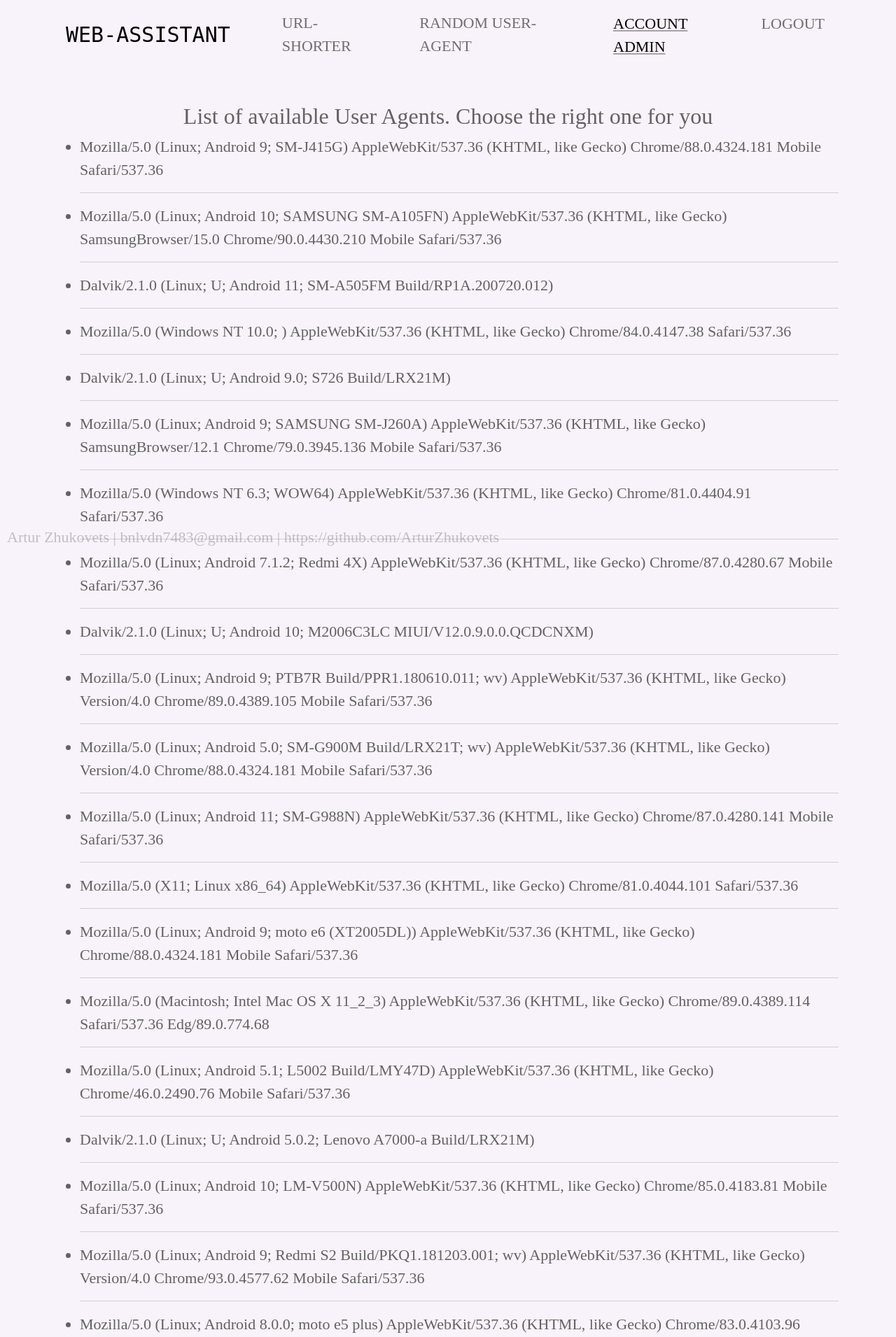
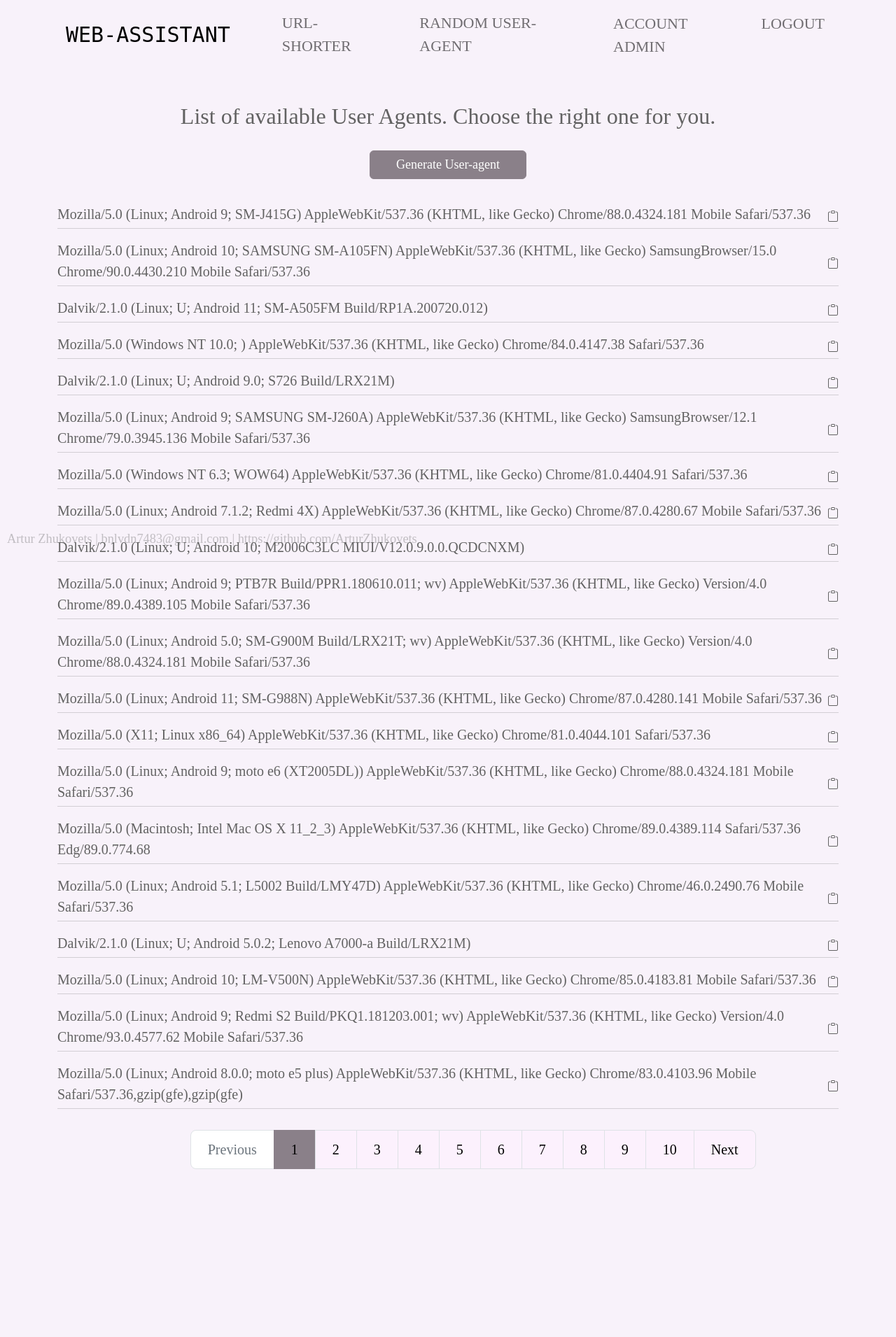
Before and after one commit to ArturZhukovets/Web-assistant, a Django app: page /user-agent/ in a window 1280 px wide. Shown: the top 1911 px of the page at 70% size. After the commit the page ends 1671 px from the top, so only its background shows below. Run offline with Django 4.2, Linux system fonts and the light colour scheme; a user stored in the database is signed in; data comes from the database, SQL or seed files in the repository; both versions use the stored data as it was after the commit; some libraries are stand-ins or nearby versions.

Commit message:
[upd 6] working with work with markup and styles

```diff
--- a/web_assistant/fake_user_agent/templates/fake_user_agent/user_agent.html
+++ b/web_assistant/fake_user_agent/templates/fake_user_agent/user_agent.html
@@ -6,7 +6,7 @@
 {% block greetings %}
     <div class="home">
         {% if user.is_authenticated %}
-        <h2>List of available User Agents. Choose the right one for you </h2>
+        <h2>List of available User Agents. Choose the right one for you. </h2>
         {% else %}
         <h2>HI! Welcome to my application that allows you to simplify your interactions with the web.  For further work on the site you need to <strong><a class="nav-item" href="{% url 'login' %}">log in</a></strong> or <strong><a
                 class="nav-item" href="{% url 'register' %}">registration</a></strong>. </h2>
@@ -14,15 +14,39 @@
     </div>
 
 {% if user.is_authenticated %}
+<div class="form_to_random_ua">
+        <form method="post">
+            {% csrf_token %}
+            <button class="btn btn-dark" type="submit">Generate User-agent</button>
+        </form>
+        {% if random_obj %}
+        <h2>{{random_obj.full_ua}}</h2>
+        {% endif %}
+    </div>
 <div class="block-content">
-    <ul>
+
+    <ul class="ua_list">
         {% for ua in page.object_list %}
-        <li>{{ ua.full_ua }}</li><hr>
+        <li>
+            <div>
+                {{ ua.full_ua }}
+                <button onclick="myFunction()" class="without_styles"><svg  xmlns="http://www.w3.org/2000/svg" width="16" height="16" fill="currentColor"
+                     class="bi bi-clipboard tooltiptext" viewBox="0 0 16 16">
+
+                        <path d="M4 1.5H3a2 2 0 0 0-2 2V14a2 2 0 0 0 2 2h10a2 2 0 0 0 2-2V3.5a2 2 0 0 0-2-2h-1v1h1a1 1 0 0 1 1 1V14a1 1 0 0 1-1 1H3a1 1 0 0 1-1-1V3.5a1 1 0 0 1 1-1h1v-1z"/>
+                        <path d="M9.5 1a.5.5 0 0 1 .5.5v1a.5.5 0 0 1-.5.5h-3a.5.5 0 0 1-.5-.5v-1a.5.5 0 0 1 .5-.5h3zm-3-1A1.5 1.5 0 0 0 5 1.5v1A1.5 1.5 0 0 0 6.5 4h3A1.5 1.5 0 0 0 11 2.5v-1A1.5 1.5 0 0 0 9.5 0h-3z"/>
+                </svg> </button>
+
+            </div>
+        </li>
+
+        <hr>
 
         {% endfor %}
     </ul>
+    <div class="pag">
     {% include 'include/paginator.html' %}
+    </div>
 </div>
-
 {% endif %}
 {% endblock%}
--- a/web_assistant/fake_user_agent/views.py
+++ b/web_assistant/fake_user_agent/views.py
@@ -1,6 +1,7 @@
 from django.shortcuts import render
 from .models import FakeUserAgent
 from django.core.paginator import Paginator
+from random import randint
 
 
 def user_agent(request):
@@ -20,11 +21,17 @@
         next_url = f'?page={page.next_page_number()}'
     else:
         next_url = ''
+
     context = {
         'page': page,
         'is_paginated': is_paginated,
         'next': next_url,
         'prev': prev_url
     }
+    if request.method == 'POST':
+        random_index_ua = randint(1, len(FakeUserAgent.objects.all()))
+        random_obj = FakeUserAgent.objects.get(id=random_index_ua)
+        context['random_obj'] = random_obj
+        return render(request, 'fake_user_agent/user_agent.html', context)
 
     return render(request, 'fake_user_agent/user_agent.html', context)
--- a/web_assistant/shorter/forms.py
+++ b/web_assistant/shorter/forms.py
@@ -6,7 +6,7 @@
     class Meta:
         model = Url
         fields = ('source_url', )
-        labels = {'source_url': 'enter url'}
+        labels = {'source_url': 'Enter your long url'}
         widgets = {
             'source_url': TextInput(attrs={
                 'class': 'form-control',
--- a/web_assistant/static/css/base.css
+++ b/web_assistant/static/css/base.css
@@ -69,6 +69,9 @@
 .btn-dark {
     width: 20%;
     font-size: large;
+    background-color: #8a8089;
+    border-color: #8a8089;
+}
 }
 
 .user {
@@ -113,6 +116,7 @@
     color: #6262625c;
     position: fixed;
     bottom: 0;
+    font-size: smaller;
 }
 footer a {
     color: #6262625c;
@@ -121,4 +125,97 @@
 
 div .shorter-content {
     text-align: center;
+    width: 60%;
+    margin-left: 20%;
 }
+
+div .shorter-content label {
+        margin-bottom: 15px;
+        color: black;
+}
+
+div .shorter-content input {
+    height: 49.75px;
+}
+div .shorter-content h1 {
+    margin-top: 15px;
+}
+
+div .short_url {
+    display: flex;
+    justify-content: space-between;
+}
+
+div .list-shorter {
+    margin-top: 40px;
+}
+div .list-shorter h3 {
+    margin-bottom: 30px;
+    font-size: 1.5rem;
+}
+
+div .list-shorter ul {
+    list-style-type: none;
+    padding-left: 0px;
+    font-size: smaller;
+}
+
+.ua_list {
+    font-size: 20px;
+    list-style-type: none;
+    padding-left: 0px;
+}
+
+.ua_list div {
+    display: flex;
+    justify-content: space-between;
+}
+.ua_list hr {
+    margin-top: 5px;
+}
+
+.form_to_random_ua form {
+    margin-top: 30px;
+    margin-bottom: 35px;
+    text-align: center;
+}
+
+.form_to_random_ua h2 {
+    font-size: 1.7rem;
+    color: black;
+    margin-bottom: 25px;
+}
+
+
+.navi a {
+    color:  black;
+    background-color: #fcf1fd;
+}
+
+.navi a:hover {
+    color:  white;
+    background-color: #8a8089;
+}
+
+
+.test a {
+    background-color: #8a8089;
+    border-color: #8a8089;
+
+}
+
+.pag {
+    margin-top: 30px;
+    margin-left: 17%;
+}
+
+.without_styles {
+  padding: 0;
+  border: none;
+  font: inherit;
+  color: inherit;
+  background-color: transparent;
+  /* отображаем курсор в виде руки при наведении; некоторые
+  считают, что необходимо оставлять стрелочный вид для кнопок */
+  cursor: pointer;
+}
--- a/web_assistant/templates/base.html
+++ b/web_assistant/templates/base.html
@@ -12,6 +12,7 @@
     <title>{% block title %}{% endblock %}</title>
 </head>
 <body>
+
 <!--NAVBAR-->
 <header>
     <div class="container">
--- a/web_assistant/templates/home.html
+++ b/web_assistant/templates/home.html
@@ -23,6 +23,7 @@
 
 {% block agent %}
 <h2><a href="{% url 'user_agent' %}">RANDOM USER-AGENT</a></h2>
-<p>These are applications for randomly generating a user agent for your requests.
-Here you can get any user agent you like and use it for your needs. Our database contains a large number of User agents for every taste. It can also be randomly generated.</p>
+<p>These is an application for creating random generation of User Agents.
+Here you can get any user agent you like and use it for your needs. Our database contains a large number of User agents for every taste. It can also be randomly generated, you just need to click on the button and get a new User-Agent!
+</p>
 {% endblock %}
--- /dev/null
+++ b/web_assistant/templates/include/paginator.html
@@ -0,0 +1,32 @@
+
+{% if is_paginated %}
+
+<nav class="navi" aria-label="">
+    <ul class="pagination pagination-lg">
+        <li class="page-item {% if not prev %} disabled {% endif %} ">
+            <a href="{{prev}}" class="page-link">Previous</a>
+        </li>
+
+        {% for n in page.paginator.page_range %}
+
+            {% if page.number == n %}
+                <li class="page-item test">
+                <a class="page-link" href="?page={{ n }}">{{n}}</a>
+                </li>
+
+            {% else %}
+
+                <li class="page-item">
+                <a class="page-link" href="?page={{ n }}">{{n}}</a>
+                </li>
+            {% endif %}
+
+        {% endfor %}
+
+        <li class="page-item {% if not next %} disabled {% endif %} ">
+            <a href="{{ next }}" class="page-link">Next</a>
+        </li>
+    </ul>
+</nav>
+
+{% endif %}
--- a/web_assistant/web_assistant/urls.py
+++ b/web_assistant/web_assistant/urls.py
@@ -16,6 +16,7 @@
 from django.contrib import admin
 from django.urls import path, include
 from .views import home, register, user_login, user_logout
+from shorter.views import to_source_url
 
 urlpatterns = [
     path('admin/', admin.site.urls),
@@ -25,4 +26,5 @@
     path('logout/', user_logout, name='logout'),
     path('shorter/', include('shorter.urls')),
     path('user-agent/', include('fake_user_agent.urls')),
+    path('<str:url_id>/', to_source_url, name='to_source_url')
 ]
```
Also changed, not shown: web_assistant/shorter/templates/shorter/shorter.html (+7 -2 lines), web_assistant/shorter/views.py (+4 -4 lines), web_assistant/db.sqlite3.
